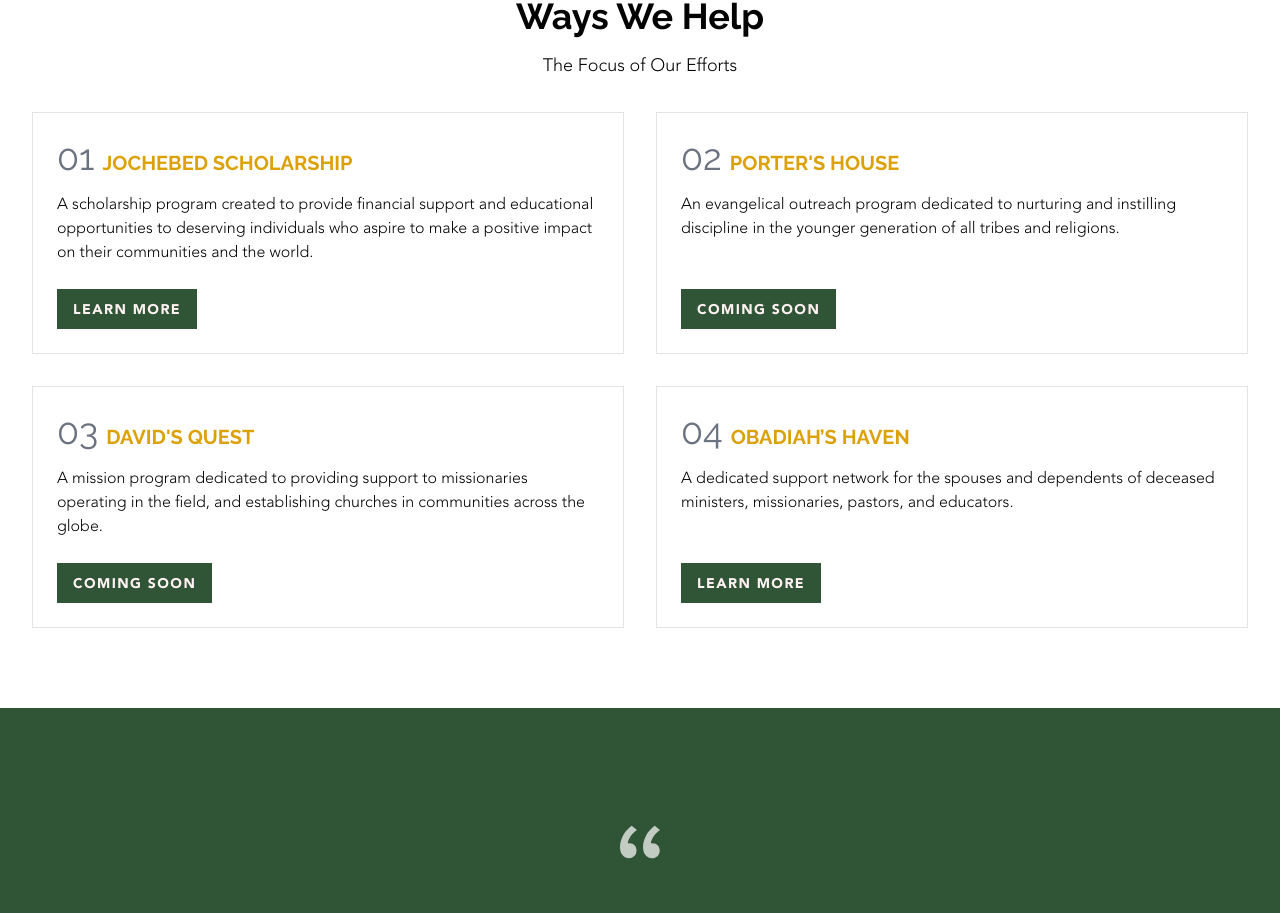
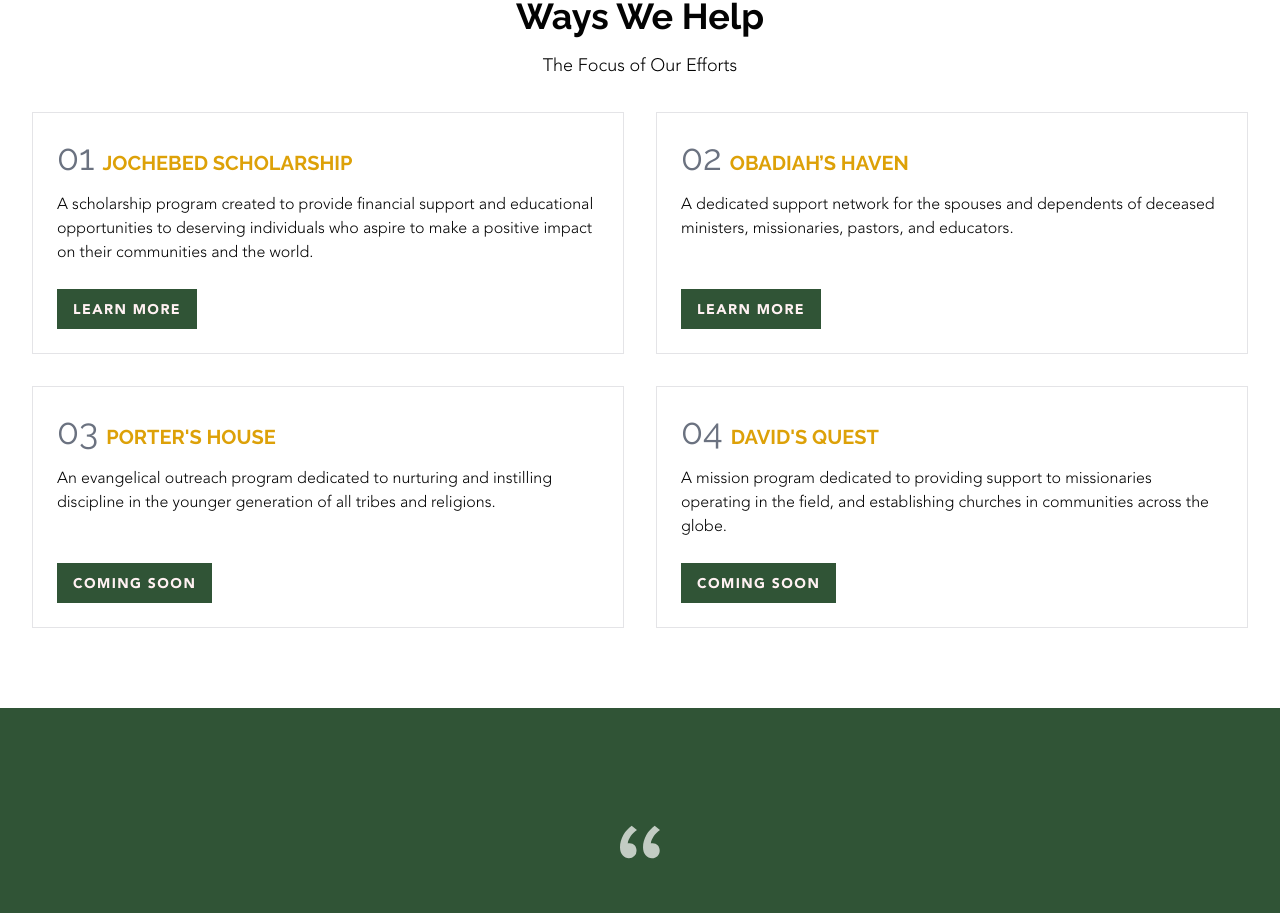
Before and after one commit to tunjioye/jochebed-foundation, a Next.js app: page / in a window 1280 px wide. Shown: the part 988-1901 px from the top of the page. Built offline with nearby package versions, Linux system fonts and the light colour scheme.

Commit message:
MOVE : Obadiah's Haven to 2nd place

```diff
--- a/src/app/page-components/ways-we-help.tsx
+++ b/src/app/page-components/ways-we-help.tsx
@@ -13,6 +13,12 @@ const WAYS_TO_HELP = [
     link: "https://opencollective.com/jochebed-scholarship",
   },
   {
+    title: "Obadiah’s Haven",
+    description:
+      "A dedicated support network for the spouses and dependents of deceased ministers, missionaries, pastors, and educators.",
+    link: "https://opencollective.com/jochebedfoundation/projects/obadiahs-watch",
+  },
+  {
     title: "Porter's House",
     description:
       "An evangelical outreach program dedicated to nurturing and instilling discipline in the younger generation of all tribes and religions.",
@@ -23,12 +29,6 @@ const WAYS_TO_HELP = [
     description:
       "A mission program dedicated to providing support to missionaries operating in the field, and establishing churches in communities across the globe.",
     link: null,
-  },
-  {
-    title: "Obadiah’s Haven",
-    description:
-      "A dedicated support network for the spouses and dependents of deceased ministers, missionaries, pastors, and educators.",
-    link: "https://opencollective.com/jochebedfoundation/projects/obadiahs-watch",
   },
 ]
 
```
